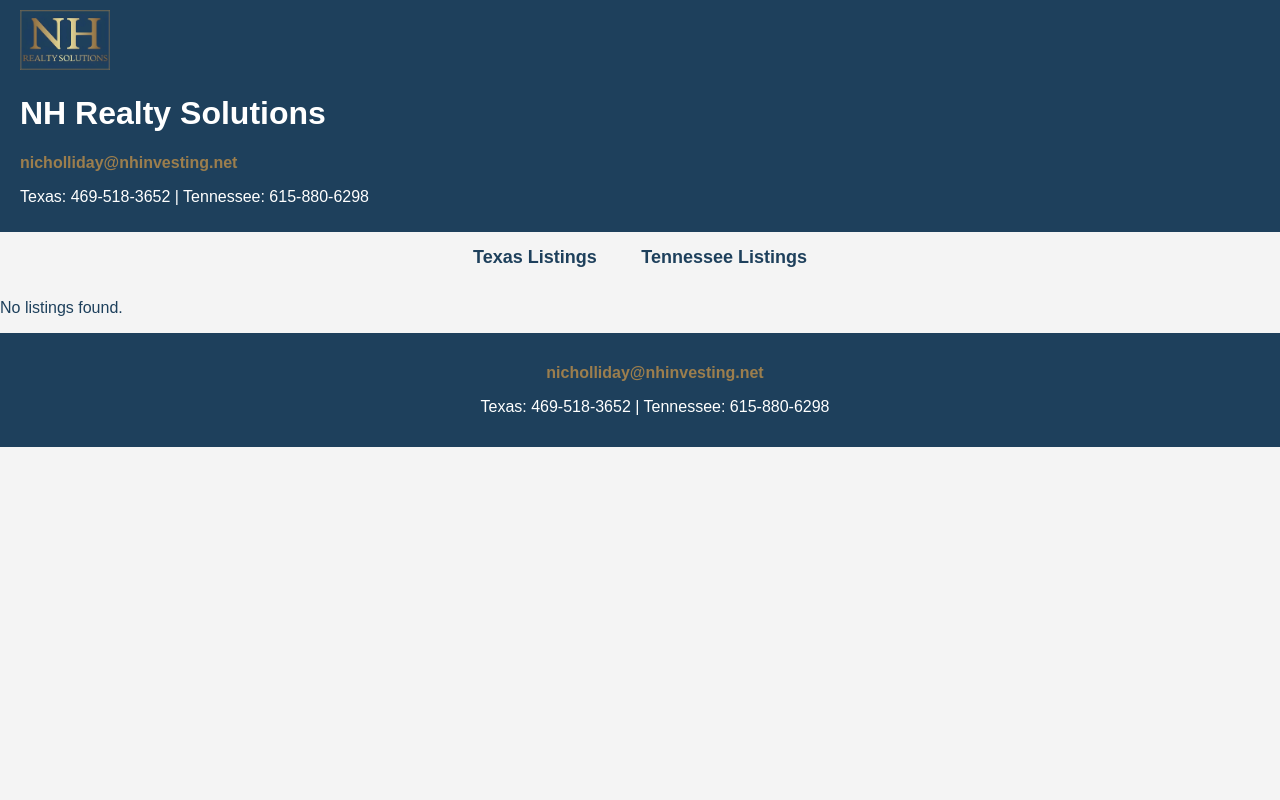
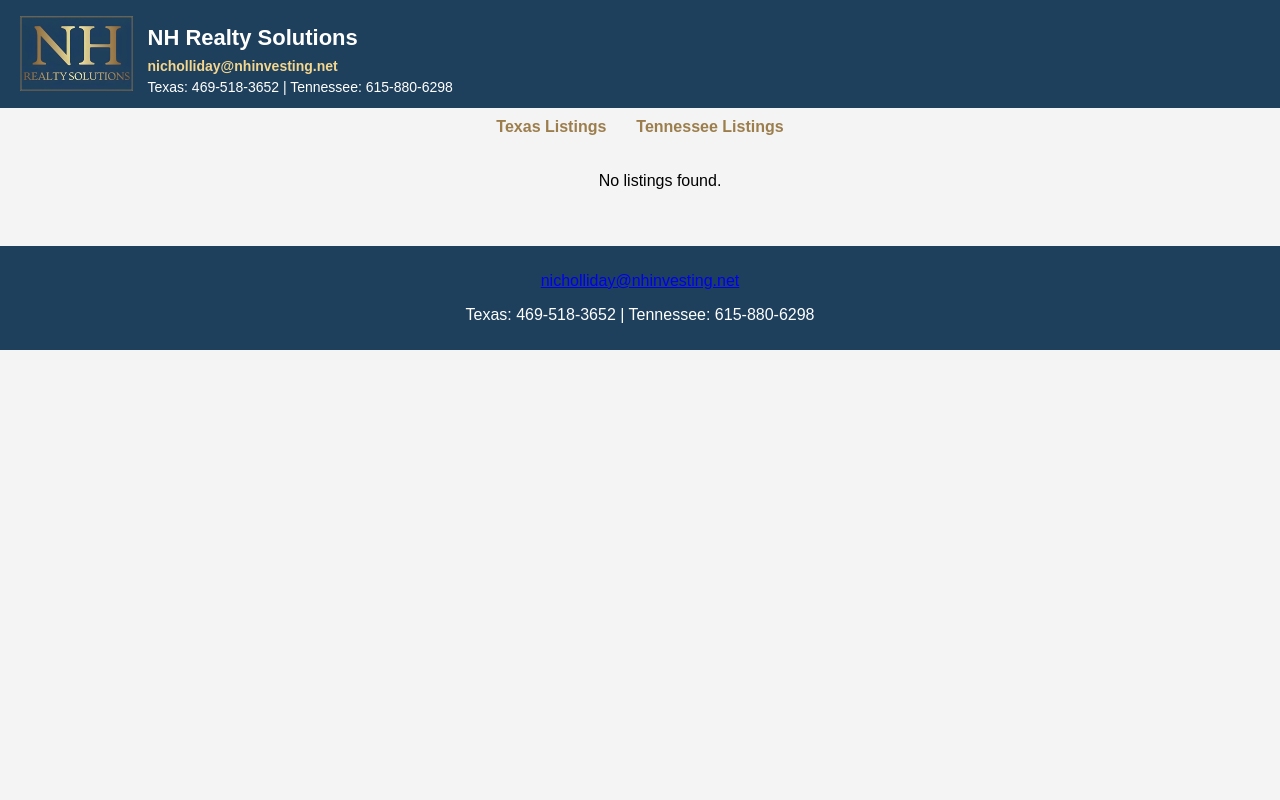
Before and after one commit to n-hrynkiw/nhrealtysolutions, a Flask app: page / in a window 1280 px wide. Run offline with Flask 3, Linux system fonts and the light colour scheme; data that the repository does not hold is empty.

Commit message:
“building”

```diff
--- a/static/css/styles.css
+++ b/static/css/styles.css
@@ -1,32 +1,74 @@
-/* General Page Styling */
+/* General Styles */
 body {
     font-family: Arial, sans-serif;
     margin: 0;
     padding: 0;
     background-color: #f4f4f4;
-    color: #1e405c;
 }
 
-/* Header */
+/* Header Styling */
 header {
     display: flex;
     align-items: center;
-    justify-content: space-between;
-    padding: 10px 20px;
+    justify-content: flex-start;
     background-color: #1e405c;
     color: white;
+    padding: 10px 20px;
+}
+
+.header-container {
+    display: flex;
+    align-items: center;
+    width: 100%;
+    max-width: 1200px;
 }
 
 .logo {
-    height: 60px; /* Adjusted for better proportions */
+    height: 75px;
+    width: auto;
+    margin-right: 15px;
 }
 
 .header-info {
-    text-align: left;
+    display: flex;
+    flex-direction: column;
+    line-height: 1.2;
 }
 
+.header-info h1 {
+    font-size: 22px;
+    margin-bottom: 5px;
+}
+
+.header-info p {
+    font-size: 14px;
+    margin: 2px 0;
+}
+
+/* Market Links - Text Links Instead of Buttons */
+nav {
+    display: flex;
+    justify-content: center;
+    margin-top: 10px;
+}
+
+nav a {
+    text-decoration: none;
+    font-size: 16px;
+    font-weight: bold;
+    color: #9c7e4d; /* Gold */
+    margin: 0 15px;
+    transition: color 0.3s ease-in-out;
+}
+
+nav a:hover {
+    color: #d4af72; /* Lighter Gold */
+    text-decoration: underline;
+}
+
+/* Make Email More Visible */
 .header-info a {
-    color: #9c7e4d; /* Gold email */
+    color: #f4d68e !important; /* Brighter gold */
     text-decoration: none;
     font-weight: bold;
 }
@@ -35,108 +77,100 @@
     text-decoration: underline;
 }
 
-/* Navigation */
-nav {
-    text-align: center;
-    padding: 15px;
-}
-
-nav a {
-    font-size: 18px;
-    font-weight: bold;
-    color: #1e405c;
-    text-decoration: none;
-    margin: 0 20px;
-}
-
-nav a:hover {
-    color: #9c7e4d;
-}
-
-/* Listings Layout */
-.listing-container {
+/* Listings Container - Centered */
+#listings-container {
+    flex-grow: 1; /* Pushes footer down */
     display: flex;
-    flex-wrap: wrap;
-    justify-content: center;
-    gap: 20px;
+    flex-direction: column;
+    align-items: center; /* Centers listings horizontally */
+    justify-content: center; /* Ensures they are properly spaced */
+    width: 100%;
     padding: 20px;
 }
 
-/* Individual Listing */
+/* Individual Listings */
 .listing {
     display: flex;
+    flex-direction: row;
     align-items: center;
-    background-color: white;
+    justify-content: flex-start;
+    width: 80%; /* Adjust width to fit well */
+    max-width: 900px; /* Prevents too wide stretch */
+    background: white;
+    border-radius: 8px;
+    box-shadow: 0 4px 8px rgba(0, 0, 0, 0.2);
+    margin: 15px 0;
     padding: 15px;
-    border-radius: 8px;
-    box-shadow: 0 2px 5px rgba(0, 0, 0, 0.1);
-    max-width: 600px;
-    width: 100%;
     transition: transform 0.2s ease-in-out;
 }
 
-.listing:hover {
-    transform: scale(1.02);
+/* Listing Image */
+.listing img {
+    width: 200px;
+    height: auto;
+    border-radius: 6px;
+    margin-right: 15px;
 }
 
-/* Description Box */
-.listing-description {
-    flex: 1;
-    max-width: 250px;
-    font-size: 14px;
-    color: #333;
-    background-color: rgba(156, 126, 77, 0.1); /* Light gold tint */
-    padding: 10px;
-    border-radius: 5px;
-    font-style: italic;
+/* Listing Text */
+.listing-info {
+    flex-grow: 1;
+    text-align: left;
 }
 
-/* Main Listing Info */
-.listing-main {
-    flex: 2;
-    padding-left: 15px;
+.listing-info p:first-child {
+    font-size: 18px;  /* Make the address slightly larger */
+    font-weight: bold; /* Bold for emphasis */
+    color: #1e405c;  /* Darker shade for readability */
 }
 
-/* House Address */
-.listing-main p:first-child {
-    font-size: 18px;
-    font-weight: bold;
-    color: #1e405c;
-}
 
-/* Buttons */
-button {
+
+/* Ensure buttons look clean */
+.listing-info button {
     background-color: #1e405c;
     color: white;
     border: none;
     padding: 10px 15px;
-    font-size: 14px;
+    cursor: pointer;
     border-radius: 5px;
-    cursor: pointer;
-    transition: 0.3s;
+    font-size: 16px;
+    transition: background 0.3s ease-in-out;
 }
 
-button:hover {
+.listing-info button:hover {
     background-color: #9c7e4d;
 }
 
-/* Footer */
+
+.listing p {
+    margin: 5px 0;
+}
+
+/* Ensure body takes full height */
+body {
+    display: flex;
+    flex-direction: column;
+    min-height: 100vh;
+    margin: 0;
+}
+
+/* Footer sits at the bottom of content */
 footer {
-    text-align: center;
-    padding: 15px;
     background-color: #1e405c;
     color: white;
-    position: relative;
-    bottom: 0;
+    text-align: center;
+    padding: 10px 0;
     width: 100%;
+    margin-top: 20px; /* Adds space between listings and footer */
 }
 
-footer a {
-    color: #9c7e4d;
-    font-weight: bold;
-    text-decoration: none;
+.footer-info a {
+    color: #9c7e4d; /* Gold color */
+    text-decoration: none; /* Optional: Removes underline */
+    font-weight: bold; /* Optional: Makes it stand out */
 }
 
-footer a:hover {
-    text-decoration: underline;
+.footer-info a:hover {
+    text-decoration: underline; /* Optional: Adds underline on hover */
 }
```
